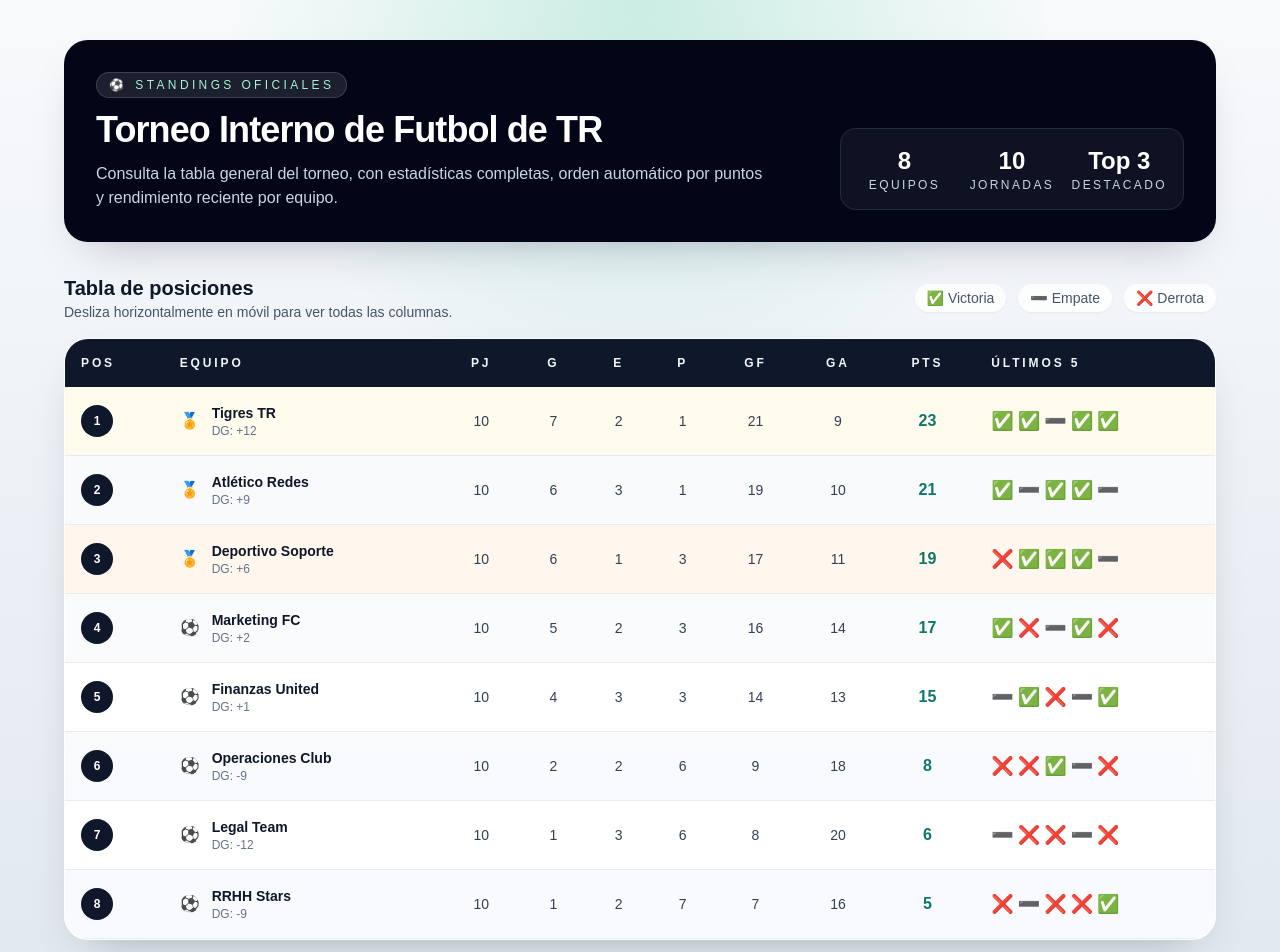
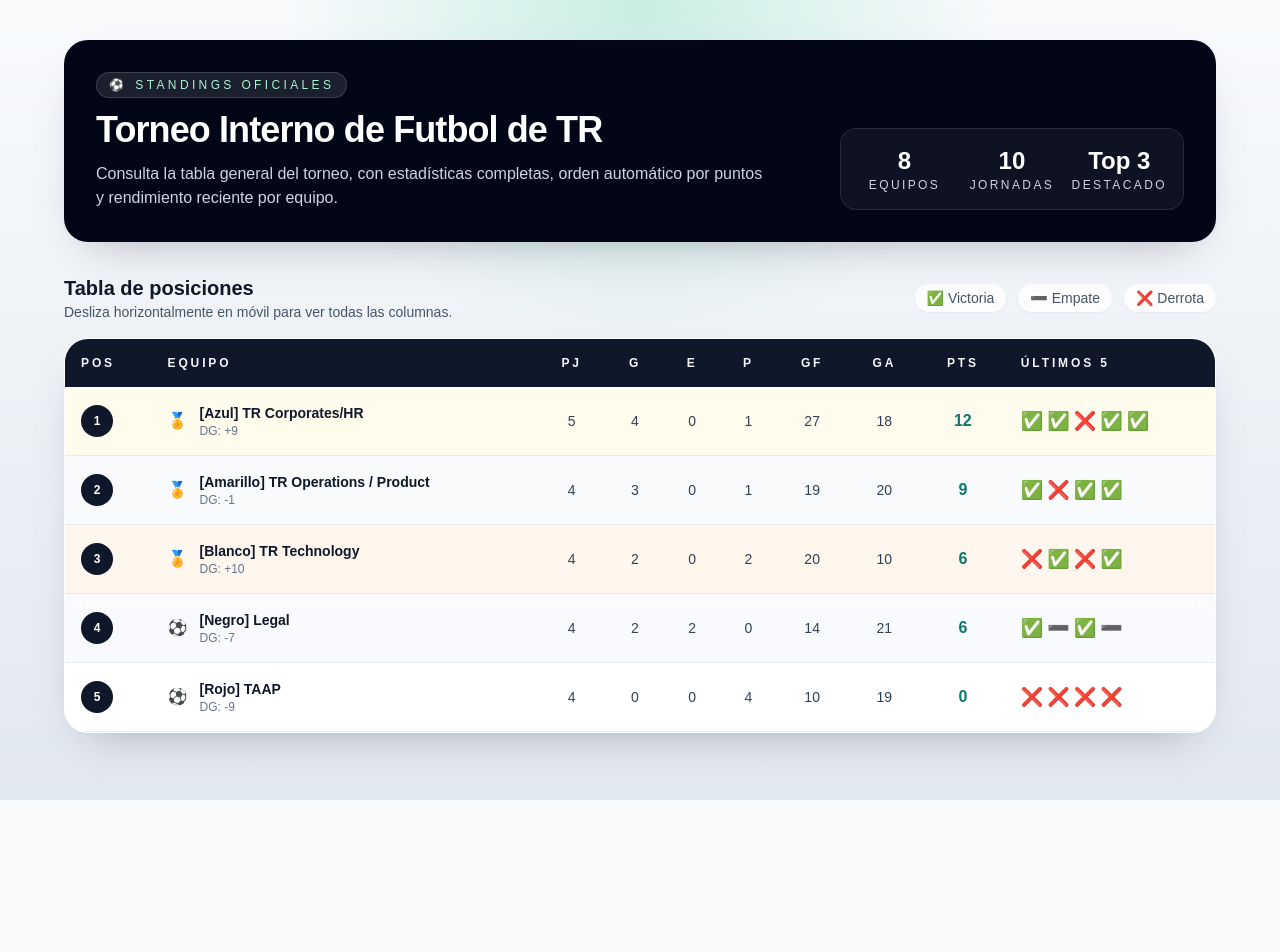
Before and after one commit to alfonsomp18/chatgpt-test1, a Next.js app: page / in a window 1280 px wide. Shown: the top 952 px of the page. After the commit the page ends 800 px from the top, so only its background shows below. Built offline with nearby package versions, Linux system fonts and the light colour scheme.

Commit message:
Update teams 18mar2026.ts
Update teams 18mar2026.ts

```diff
--- a/data/teams.ts
+++ b/data/teams.ts
@@ -14,92 +14,59 @@ export type Team = {
 
 export const teams: Team[] = [
   {
-    name: 'Tigres TR',
-    played: 10,
-    wins: 7,
-    draws: 2,
+    name: '[Azul] TR Corporates/HR',
+    played: 5,
+    wins: 4,
+    draws: 0,
     losses: 1,
-    goalsFor: 21,
-    goalsAgainst: 9,
-    points: 23,
-    last5: ['W', 'W', 'D', 'W', 'W'],
+    goalsFor: 27,
+    goalsAgainst: 18,
+    points: 12,
+    last5: ['W', 'W', 'L', 'W', 'W'],
   },
   {
-    name: 'Atlético Redes',
-    played: 10,
-    wins: 6,
-    draws: 3,
+    name: '[Negro] Legal',
+    played: 4,
+    wins: 2,
+    draws: 2,
+    losses: 0,
+    goalsFor: 14,
+    goalsAgainst: 21,
+    points: 6,
+    last5: ['W', 'D', 'W', 'D'],
+  },
+  {
+    name: '[Rojo] TAAP',
+    played: 4,
+    wins: 0,
+    draws: 0,
+    losses: 4,
+    goalsFor: 10,
+    goalsAgainst: 19,
+    points: 0,
+    last5: ['L', 'L', 'L', 'L'],
+  },
+  {
+    name: '[Amarillo] TR Operations / Product',
+    played: 4,
+    wins: 3,
+    draws: 0,
     losses: 1,
     goalsFor: 19,
-    goalsAgainst: 10,
-    points: 21,
-    last5: ['W', 'D', 'W', 'W', 'D'],
+    goalsAgainst: 20,
+    points: 9,
+    last5: ['W', 'L', 'W', 'W'],
   },
   {
-    name: 'Deportivo Soporte',
-    played: 10,
-    wins: 6,
-    draws: 1,
-    losses: 3,
-    goalsFor: 17,
-    goalsAgainst: 11,
-    points: 19,
-    last5: ['L', 'W', 'W', 'W', 'D'],
-  },
-  {
-    name: 'Marketing FC',
-    played: 10,
-    wins: 5,
-    draws: 2,
-    losses: 3,
-    goalsFor: 16,
-    goalsAgainst: 14,
-    points: 17,
-    last5: ['W', 'L', 'D', 'W', 'L'],
-  },
-  {
-    name: 'Finanzas United',
-    played: 10,
-    wins: 4,
-    draws: 3,
-    losses: 3,
-    goalsFor: 14,
-    goalsAgainst: 13,
-    points: 15,
-    last5: ['D', 'W', 'L', 'D', 'W'],
-  },
-  {
-    name: 'Operaciones Club',
-    played: 10,
+    name: '[Blanco] TR Technology',
+    played: 4,
     wins: 2,
-    draws: 2,
-    losses: 6,
-    goalsFor: 9,
-    goalsAgainst: 18,
-    points: 8,
-    last5: ['L', 'L', 'W', 'D', 'L'],
-  },
-  {
-    name: 'Legal Team',
-    played: 10,
-    wins: 1,
-    draws: 3,
-    losses: 6,
-    goalsFor: 8,
-    goalsAgainst: 20,
+    draws: 0,
+    losses: 2,
+    goalsFor: 20,
+    goalsAgainst: 10,
     points: 6,
-    last5: ['D', 'L', 'L', 'D', 'L'],
-  },
-  {
-    name: 'RRHH Stars',
-    played: 10,
-    wins: 1,
-    draws: 2,
-    losses: 7,
-    goalsFor: 7,
-    goalsAgainst: 16,
-    points: 5,
-    last5: ['L', 'D', 'L', 'L', 'W'],
+    last5: ['L', 'W', 'L', 'W'],
   },
 ];
 
```
